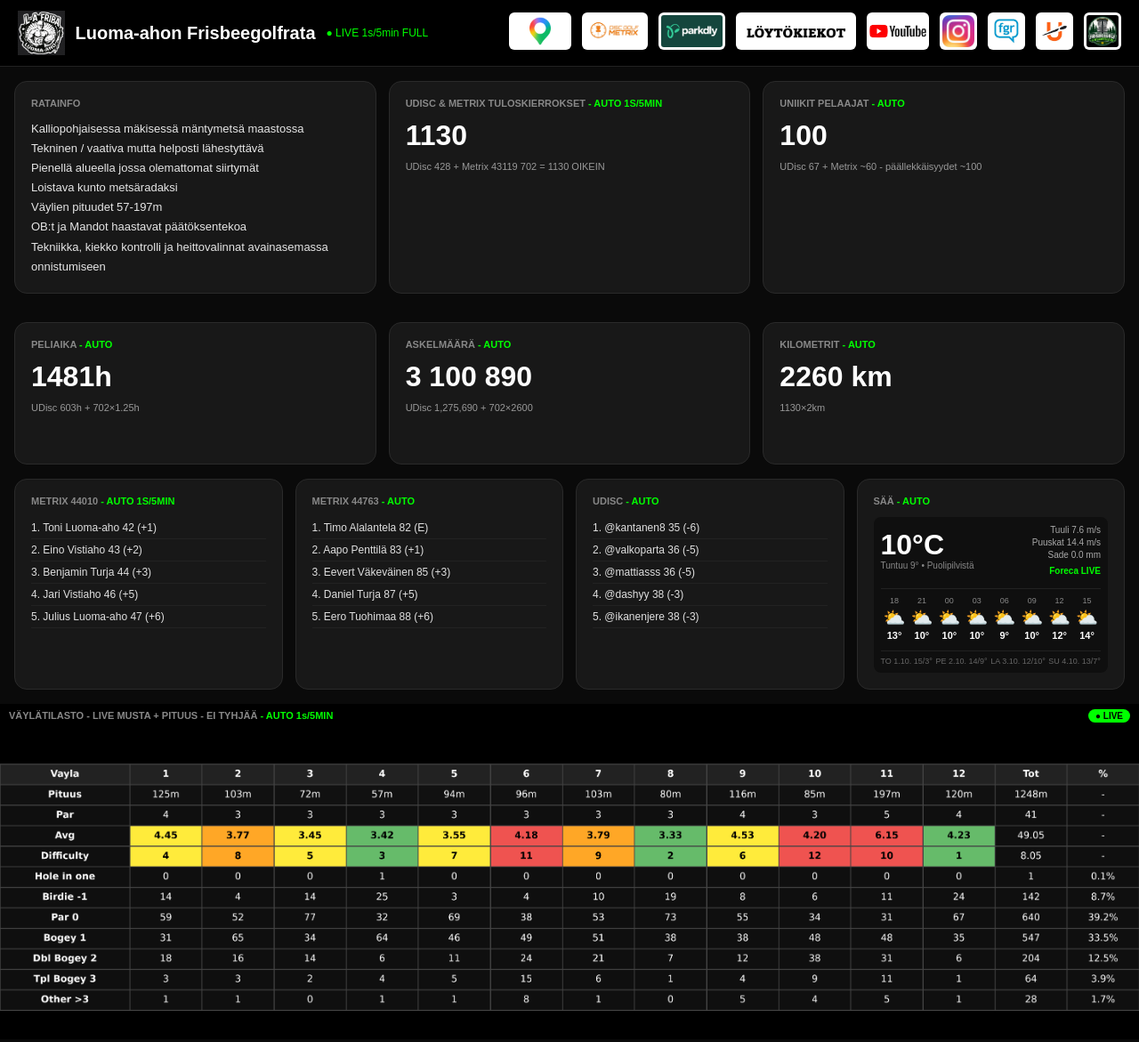
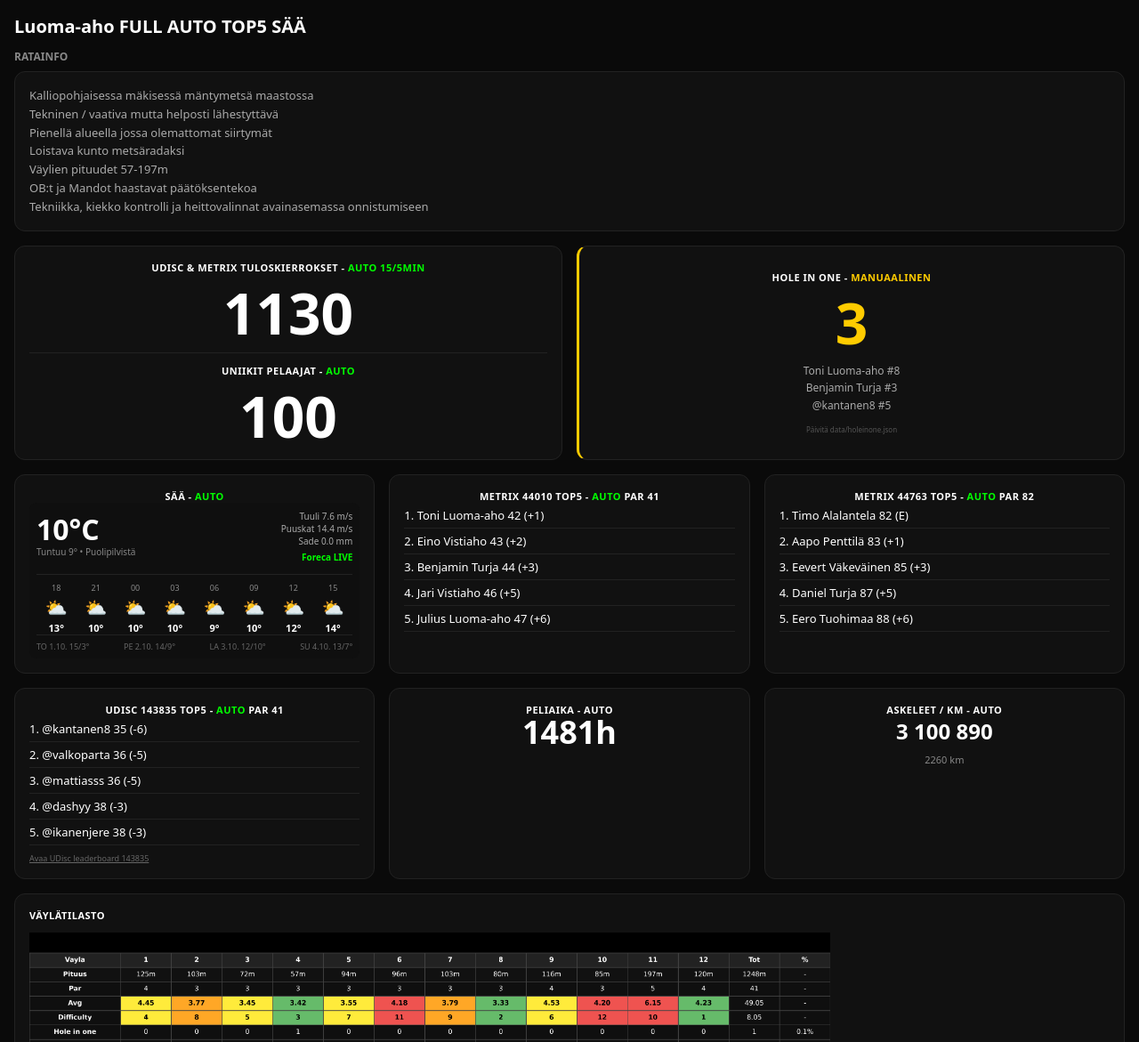
Before and after one commit to luomaahonfrisbeegolfrata-gif/luoma-aho-stats, a plain HTML site: page index.html in a window 1280 px wide. Shown: the top 1171 px of the page at 89% size. Drawn offline with Linux system fonts and the light colour scheme.

Commit message:
Add files via upload

```diff
--- a/index.html
+++ b/index.html
@@ -1,39 +1,120 @@
-<!DOCTYPE html><html lang="fi"><head><meta charset="UTF-8"><meta name="viewport" content="width=device-width,initial-scale=1">
+<!DOCTYPE html>
+<html lang="fi">
+<head>
+<meta charset="UTF-8">
+<meta name="viewport" content="width=device-width, initial-scale=1.0">
 <title>Luoma-aho FULL AUTO TOP5 SÄÄ</title>
 <style>
-*{box-sizing:border-box}body{margin:0;font-family:Arial;background:#0a0a0a;color:#e0e0e0}
-.header{display:flex;justify-content:space-between;align-items:center;background:#000;padding:12px 20px;border-bottom:1px solid #222;flex-wrap:wrap;gap:12px}
-.header-left{display:flex;align-items:center;gap:12px}.header-left img{height:50px;width:auto;display:block}
-.header-right{display:flex;gap:12px;flex-wrap:wrap;align-items:center}.header-right img{height:42px !important;width:auto;background:#fff;border-radius:6px;padding:3px;transition:transform .15s}.header-right img:hover{transform:scale(1.08)}
-.grid{display:grid;grid-template-columns:repeat(3,1fr);gap:14px;padding:16px;max-width:1400px;margin:0 auto}
-.grid-4{display:grid;grid-template-columns:repeat(4,1fr);gap:14px;padding:0 16px 16px;max-width:1400px;margin:0 auto}
-.card{background:#181818;border:1px solid #2a2a2a;border-radius:14px;padding:18px;min-height:160px}
-.card h3{margin:0 0 12px 0;font-size:11px;color:#888;text-transform:uppercase}.card h3 .auto{color:#00ff00}
-.big{font-size:32px;font-weight:900;color:#fff}.small{font-size:11px;color:#999;margin-top:10px}
-.ratainfo-text{color:#e6e6e6 !important;font-size:13px !important;line-height:1.7 !important;font-weight:500 !important}
-.list{list-style:none;padding:0;margin:0;font-size:12px}.list li{display:flex;justify-content:space-between;padding:7px 0;border-bottom:1px solid #222}
-.vayla-section{max-width:1400px;margin:0 auto;padding:0}.vayla-card{background:#000;border:0;padding:0;margin:0;overflow:hidden}.vayla-card img{width:100%;display:block;margin:0;padding:0;border:0}
-@media(max-width:900px){.grid,.grid-4{grid-template-columns:1fr}.header-right img{height:36px !important}.header-left img{height:42px}}
-</style></head>
+*{margin:0;padding:0;box-sizing:border-box}
+body{background:#0a0a0a;color:#fff;font-family:system-ui,-apple-system,Segoe UI,Roboto,sans-serif;padding:16px}
+h1{font-size:20px;margin-bottom:12px}
+h3{font-size:12px;color:#888;margin-bottom:8px}
+.card{background:#111;border:1px solid #222;border-radius:12px;padding:16px}
+.big{font-size:64px;font-weight:900;line-height:1;text-align:center}
+.small{font-size:11px;color:#888;text-align:center;margin-top:8px}
+.grid2{display:grid;grid-template-columns:1fr 1fr;gap:16px;margin-bottom:16px}
+.grid3{display:grid;grid-template-columns:1fr 1fr 1fr;gap:16px;margin-bottom:16px}
+@media(max-width:800px){.grid2,.grid3{grid-template-columns:1fr}}
+ul{list-style:none}
+li{padding:6px 0;border-bottom:1px solid #222;font-size:13px}
+.sepline{height:1px;background:#222;margin:12px 0}
+.top-label{font-size:11px;font-weight:800;letter-spacing:0.5px;text-align:center}
+</style>
+</head>
 <body>
-<div class="header"><div class="header-left"><a href="/"><img src="./logot/l-a-friba-logo.jpg" alt="logo"></a><span style="font-size:125%;font-weight:800;color:#fff">Luoma-ahon Frisbeegolfrata</span><span style="color:#00ff00;font-size:12px">● LIVE 1s/5min FULL</span></div>
-<div class="header-right">
-<a href="https://www.google.com/maps/place/Luoma-ahon+Frisbeegolfrata/@63.0901676,23.8860139,12z"><img src="./logot/gmaps-logo.jpg"></a>
-<a href="https://discgolfmetrix.com/course/44010"><img src="./logot/metrix-logo.png"></a>
-<a href="https://photos.google.com/share/AF1QipPwBhzcZ3Nf0BEpLICSkhQSFIuTA1VO3i1W_u0l_4oY_ZfytXxa21wqxIx4RqRepA"><img src="./logot/parkdly-logo.png"></a>
-<a href="https://photos.google.com/share/AF1QipNfClPGrg-CMqrUn9w9qeso7oFvZzjTO-kmUuy3NWf9o06lgy1TohSBSykLkaW-vw"><img src="./logot/loytokiekot-logo.png"></a>
-<a href="https://youtu.be/ewQ-m-BU6SI"><img src="./logot/yt-logo.png"></a>
-<a href="https://www.instagram.com/62830_frisbeegolfrata"><img src="./logot/ig-logo.png"></a>
-<a href="https://frisbeegolfradat.fi/rata/luoma-ahon-frisbeegolfrata/"><img src="./logot/fgr-logo.png"></a>
-<a href="https://udisc.com/courses/luoma-ahon-frisbeegolfrata-YNEx"><img src="./logot/udisc-logo.png"></a>
-<a href="https://luomaahonfrisbeegolfrata-gif.github.io/ratamestari-palvelu/"><img src="./logot/ratamestari-logo.png"></a>
-</div></div>
-<div class="grid">
-<div class="card"><h3>RATAINFO</h3><div class="small ratainfo-text">Kalliopohjaisessa mäkisessä mäntymetsä maastossa<br>Tekninen / vaativa mutta helposti lähestyttävä<br>Pienellä alueella jossa olemattomat siirtymät<br>Loistava kunto metsäradaksi<br>Väylien pituudet 57-197m<br>OB:t ja Mandot haastavat päätöksentekoa<br>Tekniikka, kiekko kontrolli ja heittovalinnat avainasemassa onnistumiseen</div></div>
-<div class="card"><h3>UDISC & METRIX TULOSKIERROKSET <span class="auto">- AUTO 1s/5MIN</span></h3><div class="big" id="live-kierrokset">1130</div><div class="small">UDisc 428 + Metrix 43119 702 = 1130 OIKEIN</div></div>
-<div class="card"><h3>UNIIKIT PELAAJAT <span class="auto">- AUTO</span></h3><div class="big" id="live-pelaajat">100</div><div class="small">UDisc 67 + Metrix ~60 - päällekkäisyydet ~100</div></div>
+
+<h1>Luoma-aho FULL AUTO TOP5 SÄÄ</h1>
+
+<h3>RATAINFO</h3>
+<div class="card" style="margin-bottom:16px;">
+<div style="font-size:13px;line-height:1.6;color:#aaa;">
+Kalliopohjaisessa mäkisessä mäntymetsä maastossa<br>
+Tekninen / vaativa mutta helposti lähestyttävä<br>
+Pienellä alueella jossa olemattomat siirtymät<br>
+Loistava kunto metsäradaksi<br>
+Väylien pituudet 57-197m<br>
+OB:t ja Mandot haastavat päätöksentekoa<br>
+Tekniikka, kiekko kontrolli ja heittovalinnat avainasemassa onnistumiseen
 </div>
-<div class="grid"><div class="card"><h3>PELIAIKA <span class="auto">- AUTO</span></h3><div class="big" id="live-aika">1481h</div><div class="small">UDisc 603h + 702×1.25h</div></div><div class="card"><h3>ASKELMÄÄRÄ <span class="auto">- AUTO</span></h3><div class="big" id="live-askeleet">3,100,890</div><div class="small">UDisc 1,275,690 + 702×2600</div></div><div class="card"><h3>KILOMETRIT <span class="auto">- AUTO</span></h3><div class="big" id="live-km">2260 km</div><div class="small">1130×2km</div></div></div>
-<div class="grid-4"><div class="card"><h3>METRIX 44010 <span class="auto">- AUTO 1s/5MIN</span></h3><ul class="list" id="top5-44010"><li>Ladataan...</li></ul></div><div class="card"><h3>METRIX 44763 <span class="auto">- AUTO</span></h3><ul class="list" id="top5-44763"><li>Ladataan...</li></ul></div><div class="card"><h3>UDISC <span class="auto">- AUTO</span></h3><ul class="list" id="top5-udisc"><li>Ladataan...</li></ul></div><div class="card"><h3>SÄÄ <span class="auto">- AUTO</span></h3><div id="saa-content"><div class="big">12°C</div><div class="small">Ladataan...</div></div></div></div>
-<div class="vayla-section"><div class="vayla-card"><div style="display:flex;justify-content:space-between;align-items:center;padding:6px 10px;background:#000"><h3 style="margin:0;color:#888;font-size:11px">VÄYLÄTILASTO - LIVE MUSTA + PITUUS - EI TYHJÄÄ <span class="auto" style="color:#00ff00">- AUTO 1s/5MIN</span></h3><span style="background:#00ff00;color:#000;padding:2px 8px;border-radius:12px;font-size:10px;font-weight:800">● LIVE</span></div><div id="vayla-live-meta" style="font-size:11px;color:#666;padding:4px 10px;background:#000"></div><img id="vayla-live-img" src="./vaylatilasto.png" alt="Vaylatilasto"></div></div>
-<script src="./js/ratatilasto.js"></script></body></html>
+</div>
+
+<!-- 2 KORTTIA VIEREKKÄIN - LAYOUT 100% SAMA KUIN ENNEN -->
+<div class="grid2">
+
+<!-- VASEN: YHDISTETTY - TULOSKIERROKSET YLHÄÄLLÄ, UNIIKIT ALHAALLA, EI INFO-TEKSTIÄ -->
+<div class="card" id="tuloskierrokset-card" style="display:flex;flex-direction:column;min-height:200px;">
+<div style="flex:1;display:flex;flex-direction:column;justify-content:center;align-items:center;">
+<div class="top-label">UDISC & METRIX TULOSKIERROKSET - <span style="color:#00ff00;">AUTO 15/5MIN</span></div>
+<div id="live-kierrokset" class="big" style="margin-top:12px;">1130</div>
+</div>
+<div class="sepline"></div>
+<div style="flex:1;display:flex;flex-direction:column;justify-content:center;align-items:center;">
+<div class="top-label">UNIIKIT PELAAJAT - <span style="color:#00ff00;">AUTO</span></div>
+<div id="live-pelaajat" class="big" style="margin-top:12px;">100</div>
+</div>
+</div>
+
+<!-- OIKEA: OLI UNIIKIT, NYT HOLE IN ONE - TÄSMÄLLEEN SAMASSA PAIKASSA -->
+<div class="card" id="uniikit-pelaajat-card" style="border-left:3px solid #ffcc00;min-height:200px;display:flex;flex-direction:column;justify-content:center;align-items:center;text-align:center;">
+<div class="top-label">HOLE IN ONE - <span style="color:#ffcc00;">MANUAALINEN</span></div>
+<div id="hio-count" class="big" style="color:#ffcc00;margin-top:12px;">3</div>
+<div id="hio-list" style="font-size:12px;color:#aaa;line-height:1.6;margin-top:12px;">
+Toni Luoma-aho #8<br>
+Benjamin Turja #3<br>
+@kantanen8 #5
+</div>
+<div style="font-size:8px;color:#555;margin-top:12px;">Päivitä data/holeinone.json</div>
+</div>
+
+</div>
+
+<!-- MUUT KORTIT - SÄÄ + TOP5 -->
+<div class="grid3">
+<div class="card">
+<div class="top-label">SÄÄ - <span style="color:#00ff00;">AUTO</span></div>
+<div id="saa-content">Ladataan säätä...</div>
+</div>
+
+<div class="card">
+<div class="top-label">METRIX 44010 TOP5 - <span style="color:#00ff00;">AUTO</span> PAR 41</div>
+<ul id="top5-44010"><li>Haetaan...</li></ul>
+</div>
+
+<div class="card">
+<div class="top-label">METRIX 44763 TOP5 - <span style="color:#00ff00;">AUTO</span> PAR 82</div>
+<ul id="top5-44763"><li>Haetaan...</li></ul>
+</div>
+</div>
+
+<div class="grid3">
+<div class="card">
+<div class="top-label">UDISC 143835 TOP5 - <span style="color:#00ff00;">AUTO</span> PAR 41</div>
+<ul id="top5-udisc"><li>Haetaan...</li></ul>
+<div style="font-size:9px;color:#666;margin-top:8px;"><a href="https://udisc.com/courses/luoma-ahon-frisbeegolfrata-YNEx/leaderboard?layoutId=143835" style="color:#666;">Avaa UDisc leaderboard 143835</a></div>
+</div>
+
+<div class="card">
+<div class="top-label">PELIAIKA - AUTO</div>
+<div id="live-aika" class="big" style="font-size:36px;">1004h</div>
+</div>
+
+<div class="card">
+<div class="top-label">ASKELEET / KM - AUTO</div>
+<div id="live-askeleet" style="font-size:24px;font-weight:900;text-align:center;">1 300 000</div>
+<div id="live-km" class="small">970 km</div>
+</div>
+</div>
+
+<!-- VÄYLÄTILASTO -->
+<div class="card" style="margin-top:16px;overflow:auto;">
+<div class="top-label" style="text-align:left;">VÄYLÄTILASTO</div>
+<div style="margin-top:12px;">
+<img src="./data/vaylatilasto.png" alt="vaylatilasto" style="width:100%;max-width:900px;">
+<br><br>
+<img src="./data/ratatilasto.png" alt="ratatilasto" style="width:100%;max-width:900px;">
+</div>
+</div>
+
+<script src="./js/ratatilasto.js"></script>
+</body>
+</html>
```
